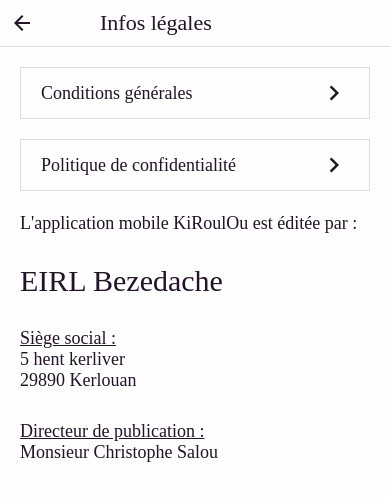
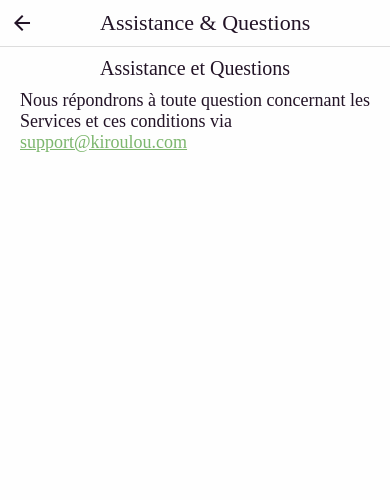
Before and after one commit to bezedache29/kiroulou-app, a React Native app: screen /SupportAndQuestions in a window 390 px wide. Shown: the top 500 px of the page. Built offline with nearby package versions, Linux system fonts and the light colour scheme.

Commit message:
Intégration Assistance et questions

```diff
--- a/App.jsx
+++ b/App.jsx
@@ -22,6 +22,7 @@
 import CancellationScreen from './src/screens/legals/TermsAndConditions/TermsOfService/CancellationScreen'
 import ConductScreen from './src/screens/legals/TermsAndConditions/TermsOfService/ConductScreen'
 import TerminationScreen from './src/screens/legals/TermsAndConditions/TermsOfService/TerminationScreen'
+import SupportAndQuestionsScreen from './src/screens/legals/TermsAndConditions/TermsOfService/SupportAndQuestionsScreen'
 
 const AppStack = createNativeStackNavigator()
 
@@ -52,6 +53,10 @@
             <AppStack.Screen name="Conduct" component={ConductScreen} />
             <AppStack.Screen name="Termination" component={TerminationScreen} />
             <AppStack.Screen
+              name="SupportAndQuestions"
+              component={SupportAndQuestionsScreen}
+            />
+            <AppStack.Screen
               name="Cancellation"
               component={CancellationScreen}
             />
--- a/src/screens/legals/TermsAndConditions/TermsAndConditionsScreen.jsx
+++ b/src/screens/legals/TermsAndConditions/TermsAndConditionsScreen.jsx
@@ -58,7 +58,9 @@
       <CustomLI
         colors={colors}
         link="Il existe des façons faciles de nous contacter si vous avez des questions ou pour obtenir de l’aide."
-        onPress={() => {}}
+        onPress={() => {
+          navigation.navigate('SupportAndQuestions')
+        }}
       />
     </TermsAndConditionsTemplate>
   )
--- /dev/null
+++ b/src/screens/legals/TermsAndConditions/TermsOfService/SupportAndQuestionsScreen.jsx
@@ -0,0 +1,47 @@
+import { View, Text } from 'react-native'
+import React from 'react'
+
+import { useTheme } from 'react-native-paper'
+
+import {
+  defaultText,
+  littleTitle,
+  my10,
+  px20,
+  textAlignCenter,
+} from '../../../../assets/styles/styles'
+
+import TemplateWithNavigation from '../../../../components/TemplateWithNavigation'
+import CustomLink from '../../../../components/CustomLink'
+
+const SupportAndQuestionsScreen = ({ navigation }) => {
+  const { colors } = useTheme()
+  return (
+    <TemplateWithNavigation
+      navigationNavigate={() => {
+        navigation.goBack()
+      }}
+      label="Assistance & Questions"
+    >
+      <View style={px20}>
+        <Text
+          style={[littleTitle, my10, textAlignCenter, { color: colors.text }]}
+        >
+          Assistance et Questions
+        </Text>
+
+        <Text style={[defaultText, { color: colors.text }]}>
+          Nous répondrons à toute question concernant les Services et ces
+          conditions via{' '}
+          <CustomLink
+            onPress={() => {}}
+            label="support@kiroulou.com"
+            colors={colors}
+          />
+        </Text>
+      </View>
+    </TemplateWithNavigation>
+  )
+}
+
+export default SupportAndQuestionsScreen
```
